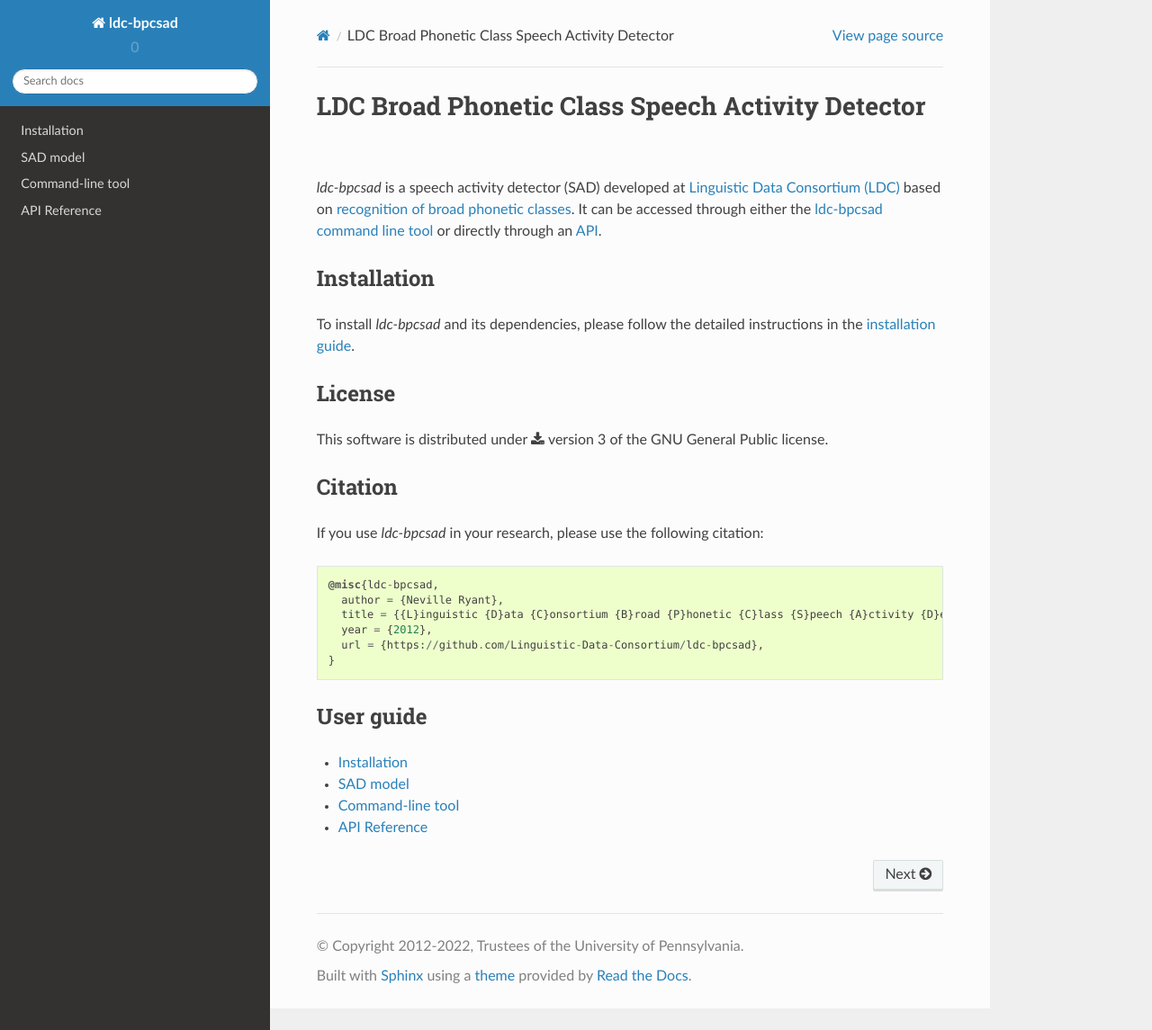
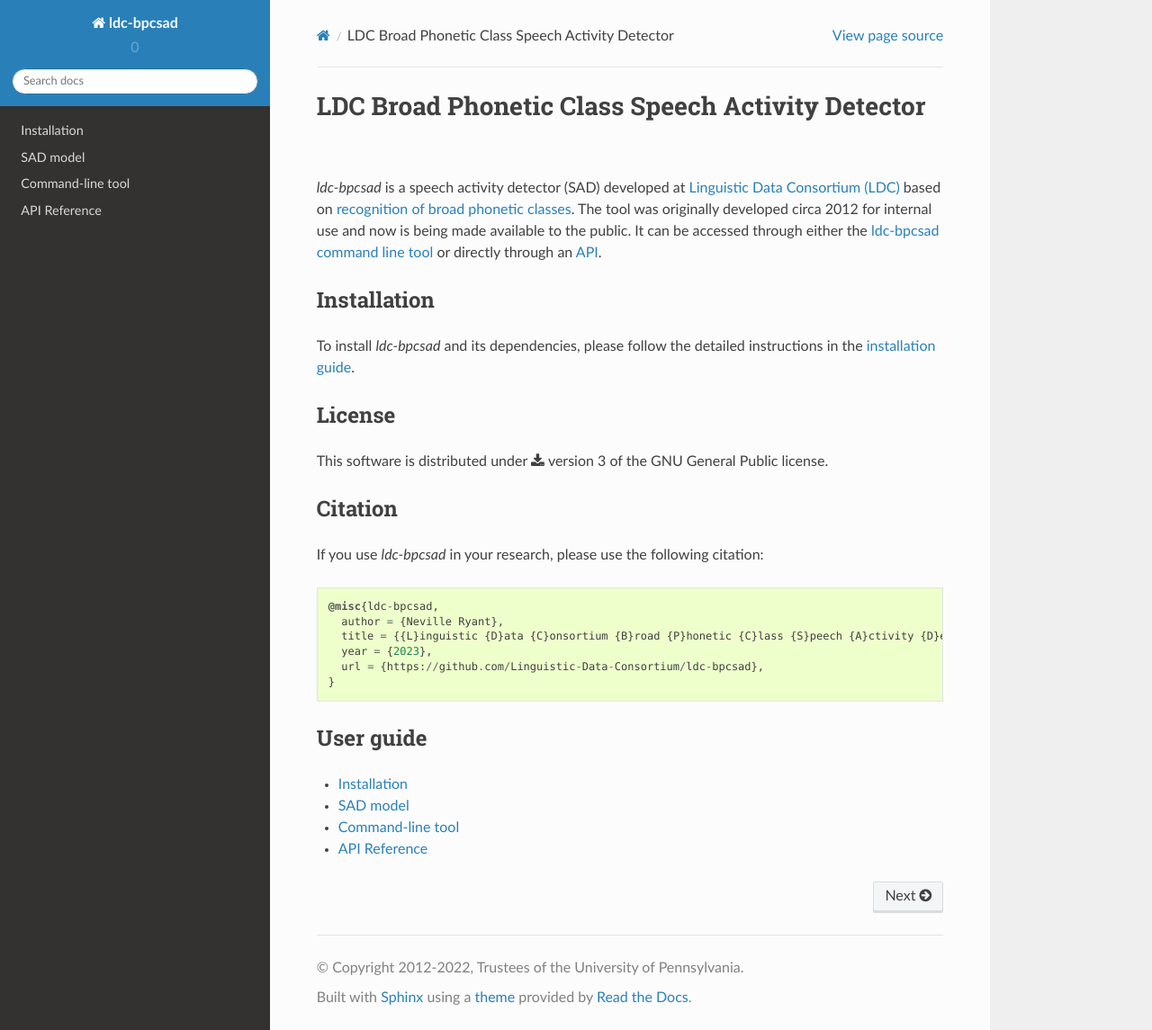
Before and after one commit to Linguistic-Data-Consortium/ldc-bpcsad, a Sphinx documentation site: the page built from docs/source/index.rst, in a window 1280 px wide and 1145 px high. Shown: the whole window at 90% size. Built offline with Sphinx 7.4.7 and the Read the Docs theme 2.0.0, drawn with Linux system fonts in a browser that asks for light colours.

Commit message:
docs: update citation

```diff
--- a/docs/source/index.rst
+++ b/docs/source/index.rst
@@ -7,7 +7,7 @@
 LDC Broad Phonetic Class Speech Activity Detector
 #################################################
 
-`ldc-bpcsad` is a speech activity detector (SAD) developed at `Linguistic Data Consortium (LDC) <https://www.ldc.upenn.edu/>`_ based on `recognition of broad phonetic classes <model.html>`_. It can be accessed through either the `ldc-bpcsad command line tool <cli.html>`_ or directly through an `API <api.html>`_.
+`ldc-bpcsad` is a speech activity detector (SAD) developed at `Linguistic Data Consortium (LDC) <https://www.ldc.upenn.edu/>`_ based on `recognition of broad phonetic classes <model.html>`_. The tool was originally developed circa 2012 for internal use and now is being made available to the public. It can be accessed through either the `ldc-bpcsad command line tool <cli.html>`_ or directly through an `API <api.html>`_.
 
 
 
@@ -33,7 +33,7 @@
   @misc{ldc-bpcsad,
     author = {Neville Ryant},
     title = {{L}inguistic {D}ata {C}onsortium {B}road {P}honetic {C}lass {S}peech {A}ctivity {D}etector (ldc-bpcsad)},
-    year = {2012},
+    year = {2023},
     url = {https://github.com/Linguistic-Data-Consortium/ldc-bpcsad},
   }
 
```
Also changed, not shown: README.md (+3 -3 lines).
